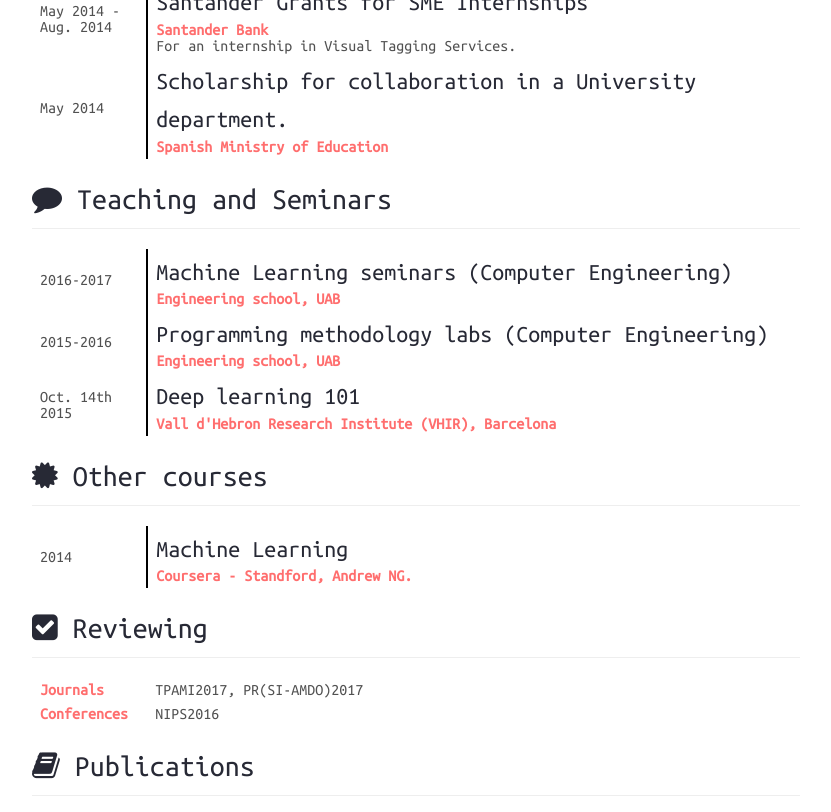
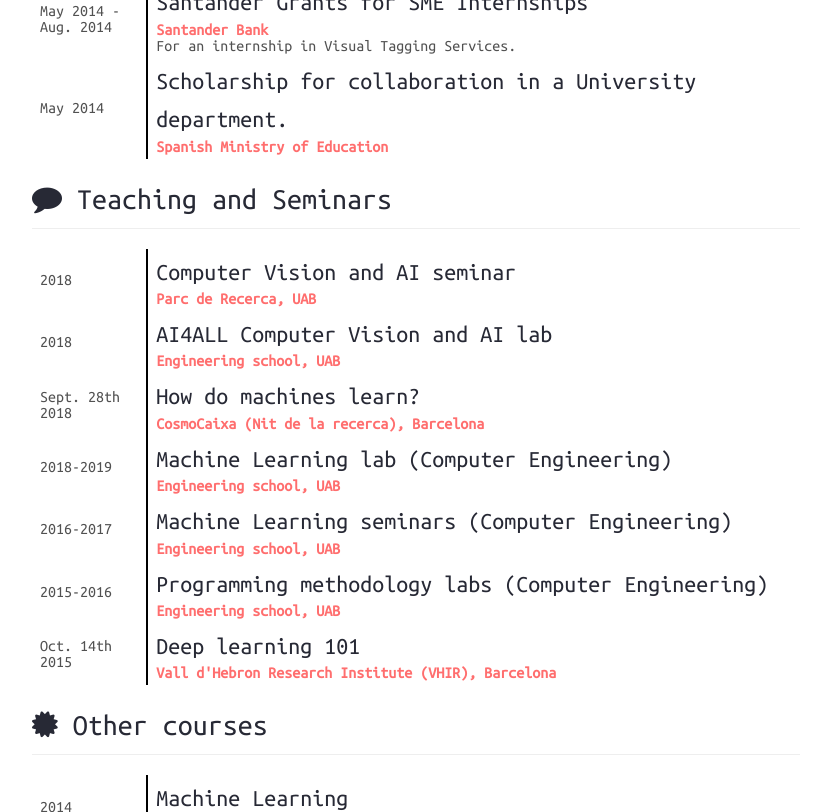
Before and after one commit to prlz77/prlz77.github.io, a Jekyll site: the page built from resume.md, in a window 1280 px wide and 900 px high, scrolled down 2197 px, cut to the strip 0-812 px from the top of the window. Shown: the whole strip, without its empty margins (224-1055 px from the left). Built offline with Jekyll 4.4.1, drawn with Linux system fonts in a browser that asks for light colours; nearby versions of some CDN libraries; some of the changed text lies outside the part shown.

Commit message:
upload last source

```diff
--- a/_data/resume.yaml
+++ b/_data/resume.yaml
@@ -20,7 +20,7 @@ studies:
 work:
   - name: Research Internship
     where: Element AI, Montreal.
-    when: "Feb 2018 - May 2018"
+    when: "Feb 2018 - Feb 2019"
     description: Unsupervised Deep Learning and Uncertainty.
   - name: Research Assistant
     where: Visual Tagging Services, Computer Vision Center, Universitat Autònoma
@@ -53,6 +53,18 @@ projects:
     when: Jun. 2014
     description: Designed and deployed a deep learning system for big data applications.
 seminars:
+  - name: "Computer Vision and AI seminar"
+    where: "Parc de Recerca, UAB"
+    when: 2018
+  - name: "AI4ALL Computer Vision and AI lab"
+    where: "Engineering school, UAB"
+    when: 2018
+  - name: "How do machines learn?"
+    where: "CosmoCaixa (Nit de la recerca), Barcelona"
+    when: Sept. 28th 2018
+  - name: "Machine Learning lab (Computer Engineering)"
+    where: "Engineering school, UAB"
+    when: 2018-2019
   - name: "Machine Learning seminars (Computer Engineering)"
     where: "Engineering school, UAB"
     when: 2016-2017
```
